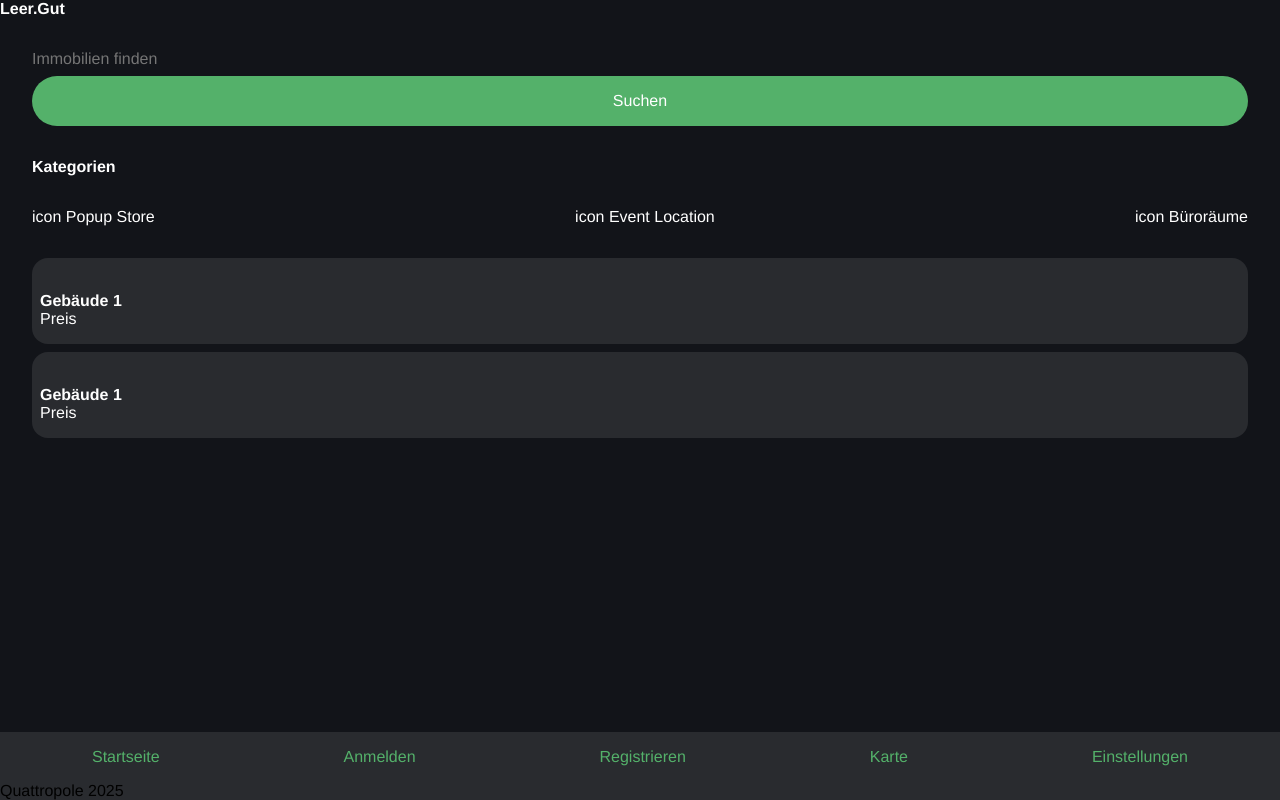
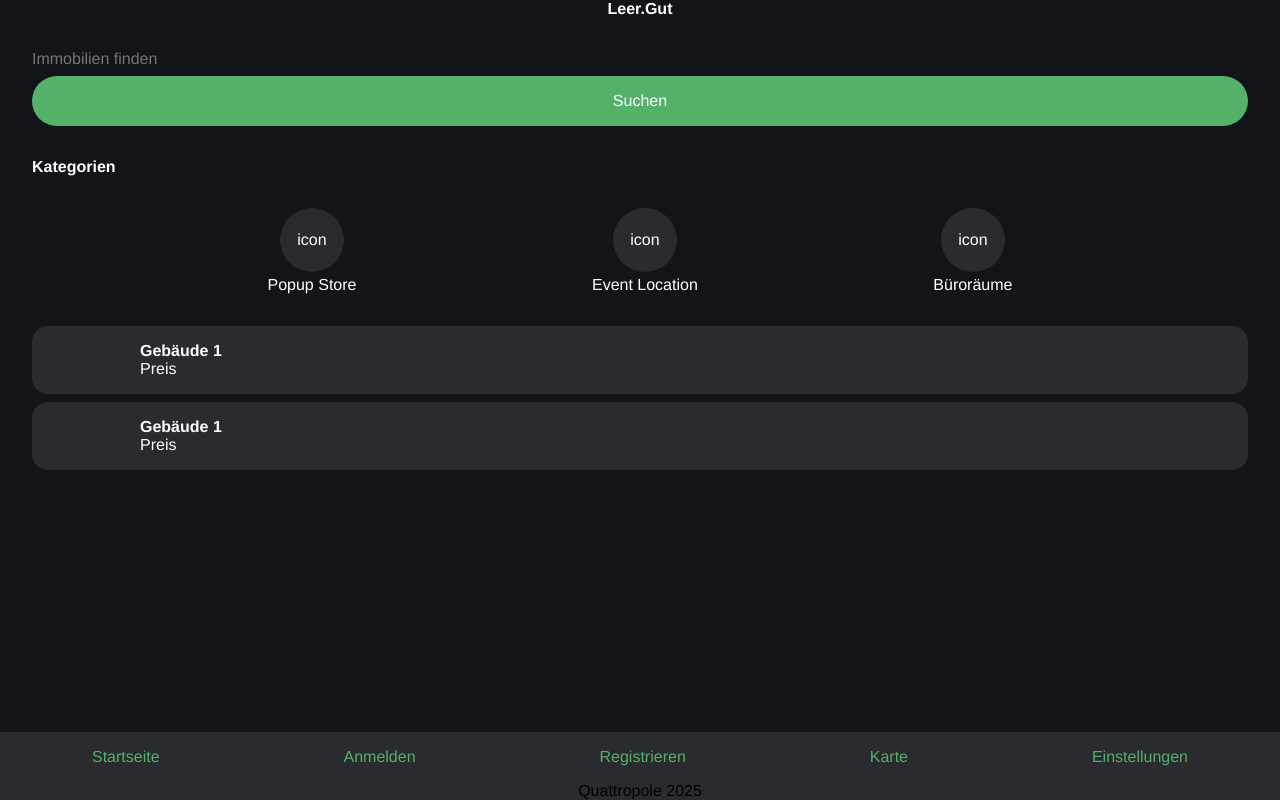
Before and after one commit to LenaWas/leer.gut, an Angular app: page / in a window 1280 px wide. Built offline with nearby package versions, Linux system fonts and the light colour scheme.

Commit message:
startseite styling

```diff
--- a/src/app/app.component.css
+++ b/src/app/app.component.css
@@ -10,6 +10,7 @@ header {
   grid-area: header;
   background-color: var(--color-primary);
   color: var(--text-color);
+  text-align: center;
 }
 
 nav {
@@ -35,6 +36,7 @@ footer {
   grid-area: footer;
   background-color: var(--color-primary-alt);
   color: var(--color-on-secondary);
+  text-align: center;
 }
 
 .fullscreen-map,
--- a/src/app/dashboard/dashboard.component.css
+++ b/src/app/dashboard/dashboard.component.css
@@ -14,7 +14,26 @@ menu {
   list-style: none;
   display: flex;
   flex-direction: row;
-  justify-content: space-between;
+  justify-content: space-evenly;
+
+  & button {
+    display: flex;
+    flex-direction: column;
+    gap: var(--spacing-025x);
+    justify-content: center;
+    align-items: center;
+
+    & span {
+      border-radius: 999px;
+      background-color: var(--color-primary-alt);
+      width: var(--spacing-4x);
+      aspect-ratio: 1/1;
+      display: flex;
+      flex-direction: column;
+      justify-content: center;
+      align-items: center;
+    }
+  }
 }
 
 ul {
@@ -22,12 +41,18 @@ ul {
   display: flex;
   flex-direction: column;
   gap: var(--spacing-05x);
+
+  & a {
+    background-color: var(--color-primary-alt);
+    color: var(--text-color);
+    padding: var(--spacing-1x) var(--spacing-05x);
+    border-radius: var(--spacing-1x);
+    display: grid;
+    grid-template-areas: "image header" "image price";
+    grid-template-columns: 100px 1fr;
+
+    & img {
+      grid-area: image;
+    }
+  }
 }
-
-a {
-  background-color: var(--color-primary-alt);
-  color: var(--text-color);
-  padding: var(--spacing-1x) var(--spacing-05x);
-  border-radius: var(--spacing-1x);
-  display: block;
-}
--- a/src/app/dashboard/dashboard.component.html
+++ b/src/app/dashboard/dashboard.component.html
@@ -27,14 +27,14 @@
 </menu>
 <ul>
   <li>
-    <a routerLink="/">
+    <a routerLink="/property/1">
       <img />
       <h3>Gebäude 1</h3>
       <p>Preis</p>
     </a>
   </li>
   <li>
-    <a routerLink="/">
+    <a routerLink="/property/1">
       <img />
       <h3>Gebäude 1</h3>
       <p>Preis</p>
--- a/src/app/dashboard/dashboard.component.ts
+++ b/src/app/dashboard/dashboard.component.ts
@@ -1,8 +1,9 @@
 import { Component } from '@angular/core';
+import { RouterLink } from '@angular/router';
 
 @Component({
   selector: 'app-dashboard',
-  imports: [],
+  imports: [RouterLink],
   templateUrl: './dashboard.component.html',
   styleUrl: './dashboard.component.css'
 })
```
